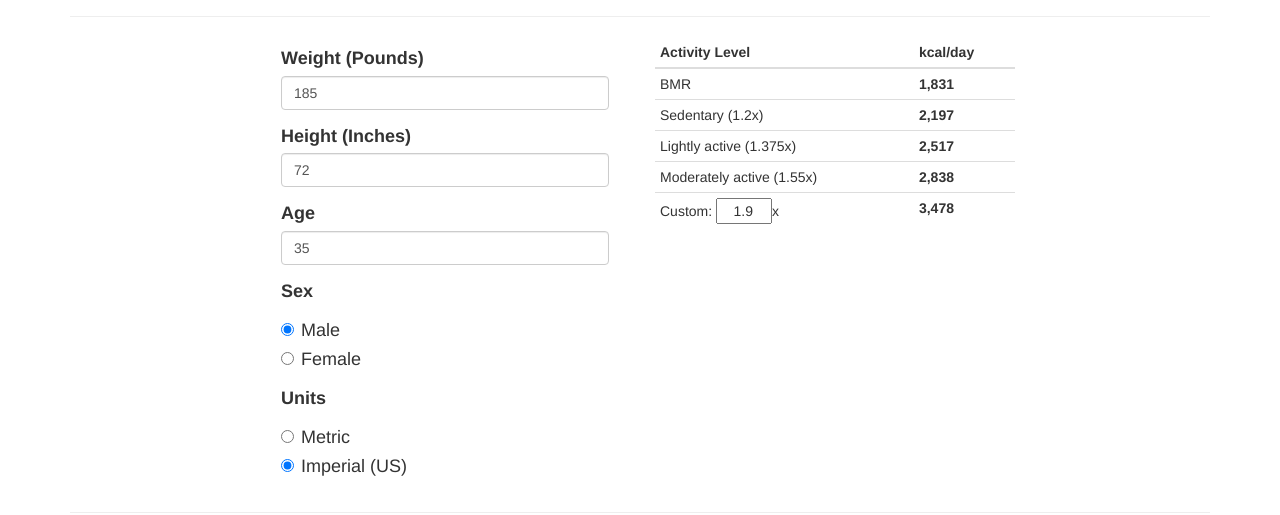
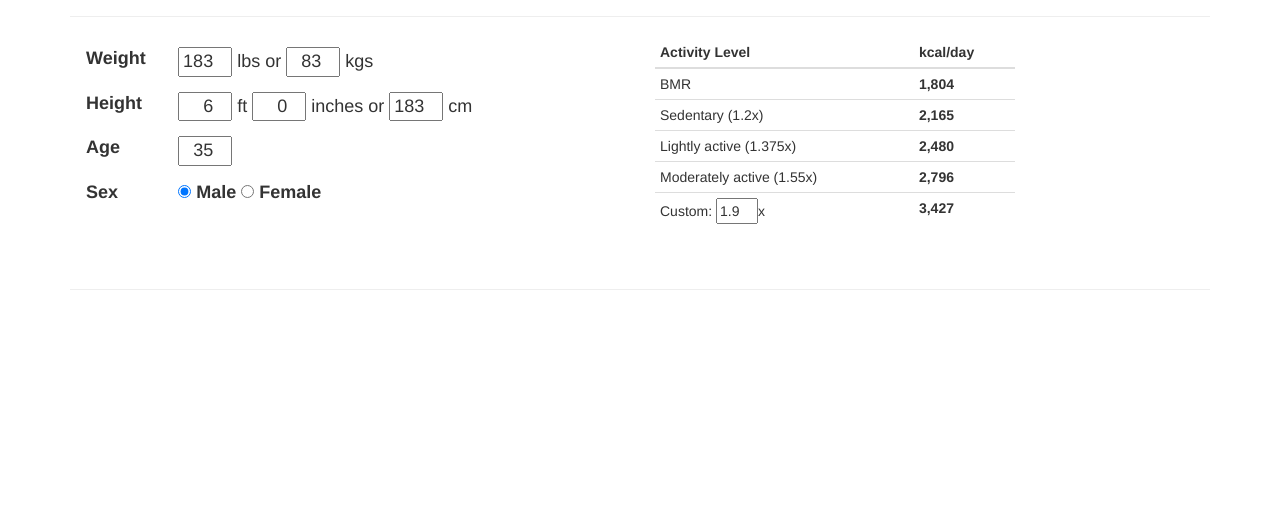
Before and after one commit to oremj/tdeecalc, a website: page index.html in a window 1280 px wide. Shown: the part 83-598 px from the top of the page. Drawn offline with Linux system fonts and the light colour scheme.

Commit message:
Fri May 23 14:33:19 PDT 2014

```diff
--- a/index.html
+++ b/index.html
@@ -15,47 +15,39 @@
                 <h1>TDEE Calculator</h1>
             </div>
             <div class="row">
-                <div class="col-sm-offset-2 col-sm-4">
-                    <form ng-submit="calcTdee()" action="" role="form" class="input-lg">
+                <div class="col-sm-6">
+                    <form ng-submit="calcTdee()" action="" role="form" class="form-horizontal input-lg">
                         <div class="form-group">
-                            <label>Weight ({{ weightUnit }})</label>
-                            <input class="form-control" type="number" ng-change="calcTdee()" ng-model="weight" placeholder="Weight">
+                            <label class="col-sm-2">Weight</label>
+                            <div class="col-sm-10">
+                                <input class="small-input" type="number" ng-change="updateLb()" ng-model="weightLb" placeholder="lbs"> lbs or
+                                <input class="small-input" type="number" ng-change="updateKg()" ng-model="weight" placeholder="kgs"> kgs
+                            </div>
                         </div>
                         <div class="form-group">
-                            <label>Height ({{ heightUnit }})</label>
-                            <input class="form-control" type="number" ng-change="calcTdee()" ng-model="height" placeholder="Height">
+                            <label class="col-sm-2">Height</label>
+                            <div class="col-sm-10">
+                                <input class="small-input" type="number" ng-change="updateIn()" ng-model="heightFt" placeholder="ft" min="0"> ft
+                                <input class="small-input" type="number" ng-change="updateIn()" ng-model="heightIn" placeholder="in" min="0" max="11"> inches or
+                                <input class="small-input" type="number" ng-change="updateCm()" ng-model="height" placeholder="cm" min="0"> cm
+                            </div>
                         </div>
                         <div class="form-group">
-                            <label>Age</label>
-                            <input class="form-control" type="number" ng-change="calcTdee()" ng-model="age" placeholder="Age">
+                            <label class="col-sm-2">Age</label>
+                            <div class="col-sm-10">
+                                <input class="small-input" type="number" ng-change="calcTdee()" ng-model="age" placeholder="Age">
+                            </div>
                         </div>
                         <div class="form-group">
-                            <label>Sex</label>
-                            <div class="radio">
+                            <label class="col-sm-2">Sex</label>
+                            <div class="col-sm-10">
                                 <label>
                                     <input type="radio" ng-change="calcTdee()" ng-model="sex" value="male">
                                     Male
                                 </label>
-                            </div>
-                            <div class="radio">
                                 <label>
                                     <input type="radio" ng-change="calcTdee()" ng-model="sex" value="female">
                                     Female
-                                </label>
-                            </div>
-                        </div>
-                        <div class="form-group">
-                            <label>Units</label>
-                            <div class="radio">
-                                <label>
-                                    <input type="radio" ng-change="calcTdee()" ng-model="units" value="metric">
-                                    Metric
-                                </label>
-                            </div>
-                            <div class="radio">
-                                <label>
-                                    <input type="radio" ng-change="calcTdee()" ng-model="units" value="imperial">
-                                    Imperial (US)
                                 </label>
                             </div>
                         </div>
--- a/site.css
+++ b/site.css
@@ -5,6 +5,6 @@
 }
 
 .small-input {
-    width: 4em;
+    width: 3em;
     text-align: right;
 }
--- a/tdee.js
+++ b/tdee.js
@@ -3,27 +3,25 @@ angular.module('tdee', []).controller('TdeeCtrl', function($scope, $locale) {
     $scope.customMultiplier = 1.9;
 
     $scope.age = 35;
-    $scope.height = 72;
+    $scope.height = 183;
     $scope.sex = "male";
-    $scope.units = "imperial";
-    $scope.weight = 185;
+    $scope.weight = 83;
 
-    $scope.setUnits = function() {
-        if ($scope.units == "metric") {
-            $scope.weightUnit = "Kilograms";
-            $scope.heightUnit = "Centimeters";
-            return;
-        }
-        $scope.weightUnit = "Pounds";
-        $scope.heightUnit = "Inches";
-    };
-    $scope.lbToKg = function(w) {
-        if ($scope.units == "metric") return w;
+
+    lbToKg = function(w) {
         return w * 0.463592;
     };
-    $scope.inToCm = function(h) {
-        if ($scope.units == "metric") return h;
+
+    kgToLb = function(w) {
+        return w * 2.20462;
+    };
+
+    inToCm = function(h) {
         return h * 2.54;
+    };
+
+    cmToIn = function(h) {
+        return h * 0.393701;
     };
 
     $scope.sexWeight = function() {
@@ -32,13 +30,33 @@ angular.module('tdee', []).controller('TdeeCtrl', function($scope, $locale) {
     };
 
     $scope.calcTdee = function() {
-        $scope.setUnits();
-
-        var weight = $scope.lbToKg($scope.weight);
-        var height = $scope.inToCm($scope.height);
-        $scope.bmr = 10 * weight + 6.25 * height - 5 * $scope.age + $scope.sexWeight();
+        $scope.bmr = 10 * $scope.weight + 6.25 * $scope.height - 5 * $scope.age + $scope.sexWeight();
     };
 
-    $scope.setUnits();
+    $scope.updateLb = function() {
+        $scope.weight = Math.round(lbToKg($scope.weightLb));
+        $scope.calcTdee();
+    };
+
+    $scope.updateIn = function() {
+        var inches = $scope.heightFt * 12 + $scope.heightIn;
+        $scope.height = Math.round(inToCm(inches));
+        $scope.calcTdee();
+    };
+
+    $scope.updateCm = function() {
+        var inches = Math.round(cmToIn($scope.height));
+        $scope.heightFt = Math.floor(inches / 12);
+        $scope.heightIn = Math.round(inches - 12 * $scope.heightFt);
+        $scope.calcTdee();
+    };
+
+    $scope.updateKg = function() {
+        $scope.weightLb = Math.round(kgToLb($scope.weight));
+        $scope.calcTdee();
+    };
+
+    $scope.updateKg();
+    $scope.updateCm();
     $scope.calcTdee();
 });
```
